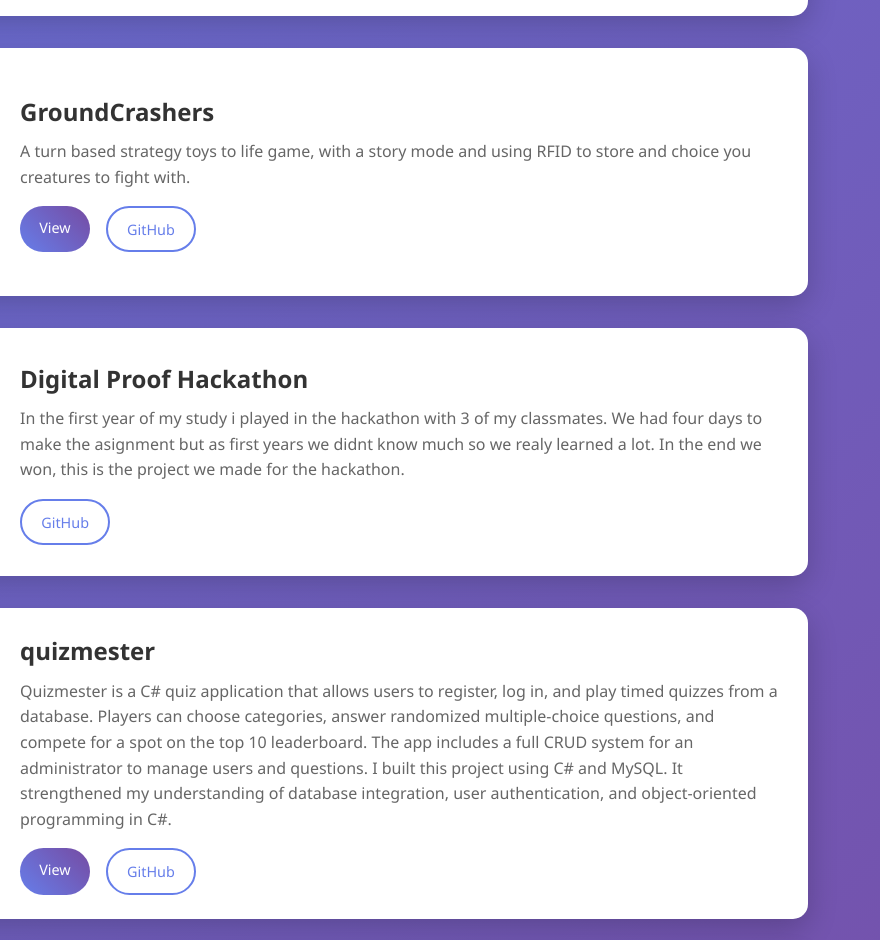
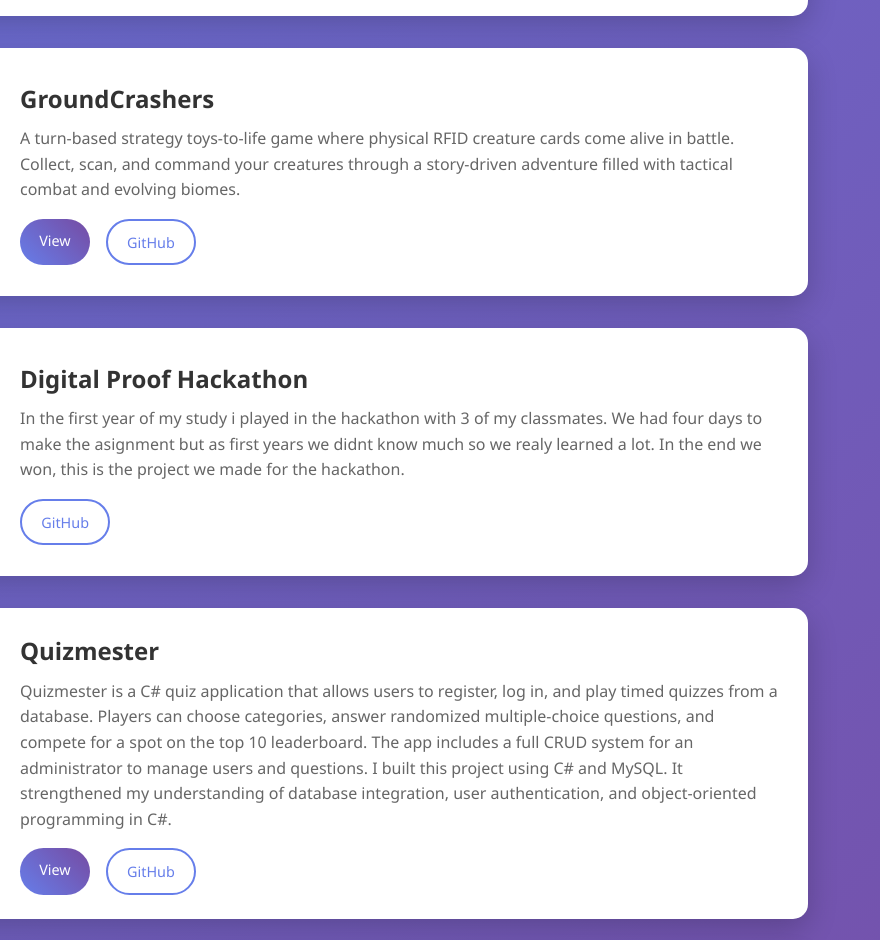
Before and after one commit to SvenMetselaars/Portfolio, a plain HTML site: page index.html in a window 1280 px wide. Shown: the part 1017-1957 px from the top of the page, 400-1280 px from the left. Drawn offline with Linux system fonts and the light colour scheme.

Commit message:
Improve project descriptions and fix text formatting
Updated the GroundCrashers project description for clarity and detail, corrected capitalization in headings, and improved text formatting for consistency. Added HTML comments to mark project detail sections.

```diff
--- a/index.html
+++ b/index.html
@@ -14,7 +14,7 @@
         </header>
 
         <div class="hero card" id="about">
-            <h2>i am Sven Metselaars.</h2>
+            <h2>I am Sven Metselaars.</h2>
             <p>
                 I am currently in my final year of the Software Development program.
                 I enjoy collaborating with colleagues and classmates on projects, as I get a lot of energy from teamwork and a positive team dynamic.
@@ -96,7 +96,9 @@
                 </div>
                 <div class="project-content">
                     <h3>GroundCrashers</h3>
-                    <p>A turn based strategy toys to life game, with a story mode and using RFID to store and choice you creatures to fight with.
+                    <p>
+                        A turn-based strategy toys-to-life game where physical RFID creature cards come alive in battle.
+                        Collect, scan, and command your creatures through a story-driven adventure filled with tactical combat and evolving biomes.
                     </p>
                     <div class="project-links">
                         <a onclick="changeScreen(3)" class="btn btn-primary">View</a>
@@ -112,7 +114,11 @@
                 </div>
                 <div class="project-content">
                     <h3>Digital Proof Hackathon</h3>
-                    <p>In the first year of my study i played in the hackathon with 3 of my classmates. We had four days to make the asignment but as first years we didnt know much so we realy learned a lot. In the end we won, this is the project we made for the hackathon.</p>
+                    <p>
+                        In the first year of my study i played in the hackathon with 3 of my classmates.
+                        We had four days to make the asignment but as first years we didnt know much so we realy learned a lot.
+                        In the end we won, this is the project we made for the hackathon.
+                    </p>
                     <div class="project-links">
                         <a href="https://github.com/SvenMetselaars/Hackathon" class="btn btn-secondary">GitHub</a>
                     </div>
@@ -125,7 +131,7 @@
                     <img src="img/quizmester-2.png" class="quizmester">
                 </div>
                 <div class="project-content">
-                    <h3>quizmester</h3>
+                    <h3>Quizmester</h3>
                     <p>
                         Quizmester is a C# quiz application that allows users to register, log in, and play timed quizzes from a database.
                         Players can choose categories, answer randomized multiple-choice questions, and compete for a spot on the top 10 leaderboard.
@@ -197,6 +203,7 @@
             </div>
         </div>
 
+        <!-- tic tac chess -->
         <div class="project-detail hidden screen">
             <div class="detail-header">
                 <button onclick="changeScreen(1)" class="btn btn-back">← Back</button>
@@ -316,6 +323,7 @@
             </div>
         </div>
 
+        <!-- ground crashers -->
         <div class="project-detail hidden screen">
             <div class="detail-header">
                 <button onclick="changeScreen(1)" class="btn btn-back">← Back</button>
@@ -451,6 +459,7 @@
             </div>
         </div>
 
+        <!-- quizmester -->
         <div class="project-detail hidden screen">
             <div class="detail-header">
                 <button onclick="changeScreen(1)" class="btn btn-back">← Back</button>
```
